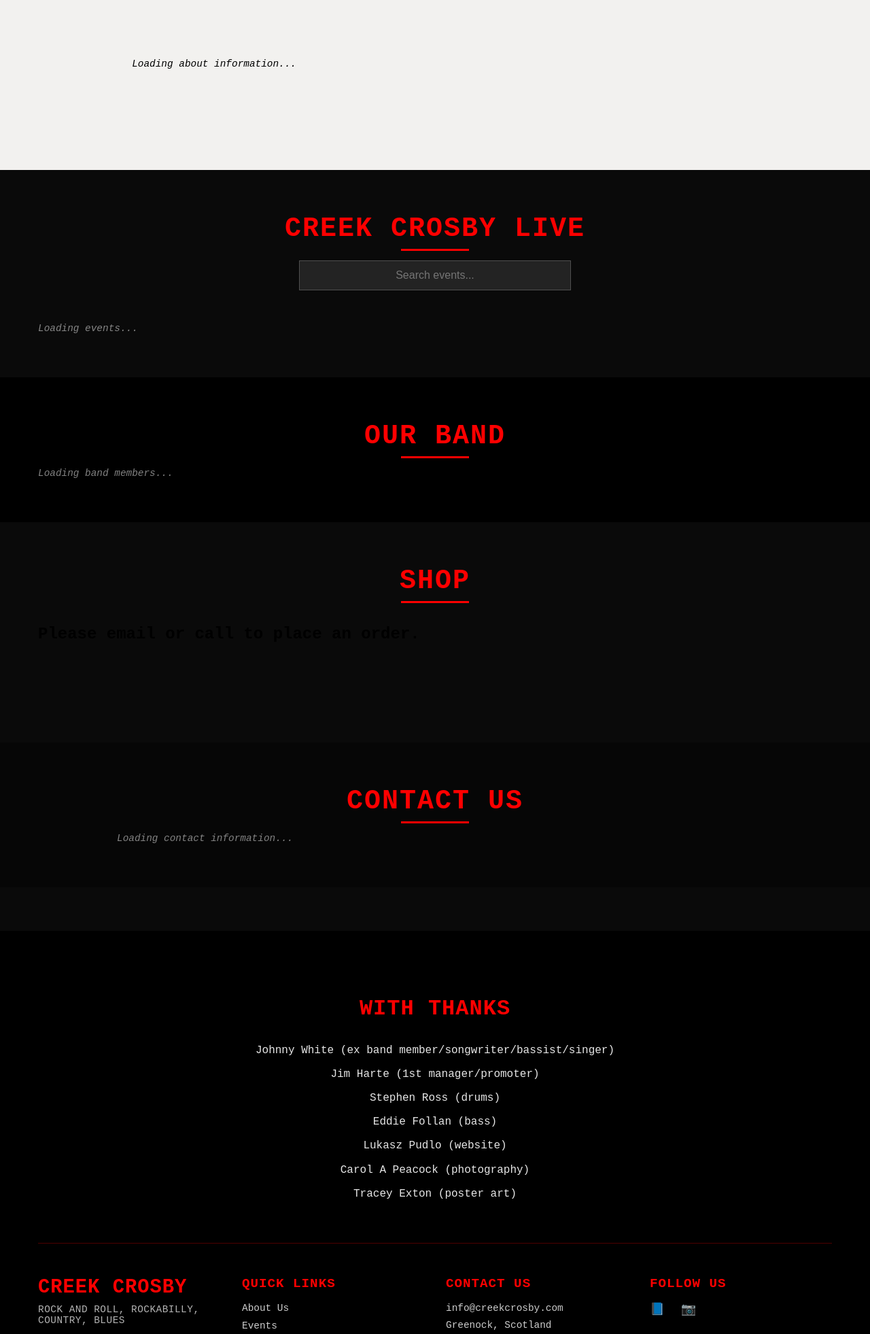
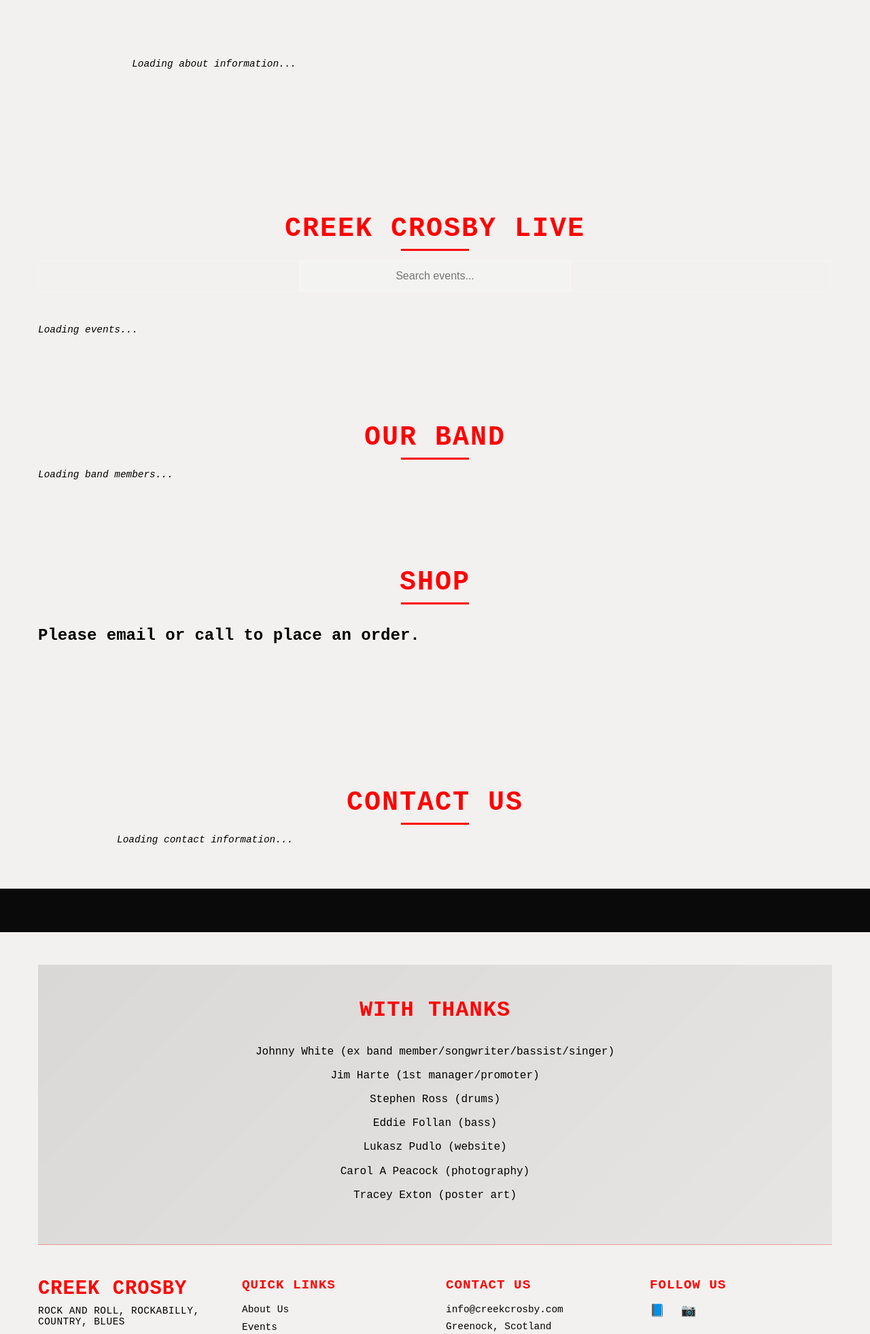
Before and after one commit to lukasz-pudlo/creekcrosby, a Django app: page / in a window 1280 px wide. Shown: the part 1308-3270 px from the top of the page at 68% size. Run offline with Django 5.2, Linux system fonts and the light colour scheme; data that the repository does not hold is empty.

Commit message:
Change entire website style to black text on white background

```diff
--- a/static/css/style.css
+++ b/static/css/style.css
@@ -612,16 +612,18 @@ section {
 
 /* Events Section */
 .events {
-    background-color: var(--dark-bg);
+    background-color: rgb(242, 241, 239);
 }
 
 .merchandise {
-    background-color: var(--dark-bg);
+    background-color: rgb(242, 241, 239);
 }
 
 .search-container {
     text-align: center;
     margin-bottom: 3rem;
+    border: 1px solid rgba(255, 255, 255, 0.2);
+
 }
 
 .search-input {
@@ -717,7 +719,7 @@ section {
 
 /* Band Section */
 .band {
-    background-color: #000;
+    background-color: rgb(242, 241, 239);
 }
 
 .band-grid {
@@ -786,12 +788,12 @@ section {
 }
 
 .member-bio {
-    color: rgba(255, 255, 255, 0.8);
+    color: black;
 }
 
 /* Contact Section */
 .contact {
-    background: rgba(0, 0, 0, 0.4);
+    background: rgb(242, 241, 239);
     padding: 4rem 0;
 }
 
@@ -865,7 +867,7 @@ section {
 
 /* Footer */
 .footer {
-    background-color: #000;
+    background-color: rgb(242, 241, 239);
     color: var(--text-color);
     padding: 3rem 0 1rem;
     margin-top: 4rem;
@@ -887,7 +889,7 @@ section {
 }
 
 .footer-logo p {
-    color: rgba(255, 255, 255, 0.7);
+    color: black;
     font-size: 0.9rem;
     text-transform: uppercase;
     letter-spacing: 0.5px;
@@ -921,7 +923,7 @@ section {
 }
 
 .footer-thanks h3 {
-    color: rgba(255, 255, 255, 0.9);
+    color: black;
     font-size: 1rem;
     font-weight: 400;
     margin: 0 0 0.8rem 0;
@@ -975,7 +977,7 @@ section {
 
 .footer-links a,
 .footer-contact a {
-    color: rgba(255, 255, 255, 0.8);
+    color: black;
     text-decoration: none;
     transition: color 0.3s ease;
     font-size: 0.9rem;
@@ -987,7 +989,7 @@ section {
 }
 
 .footer-contact address {
-    color: rgba(255, 255, 255, 0.8);
+    color: black;
     font-style: normal;
     font-size: 0.9rem;
 }
@@ -999,7 +1001,7 @@ section {
 }
 
 .social-icons a {
-    color: rgba(255, 255, 255, 0.8);
+    color: black;
     text-decoration: none;
     transition: color 0.3s ease;
     font-size: 1.1rem;
@@ -1042,7 +1044,7 @@ section {
 }
 
 .loading {
-    color: rgba(255, 255, 255, 0.5);
+    color: black;
     font-style: italic;
     font-size: 0.9rem;
 }
```
Also changed, not shown: other parts of static/css/style.css (+15 -15 lines).
